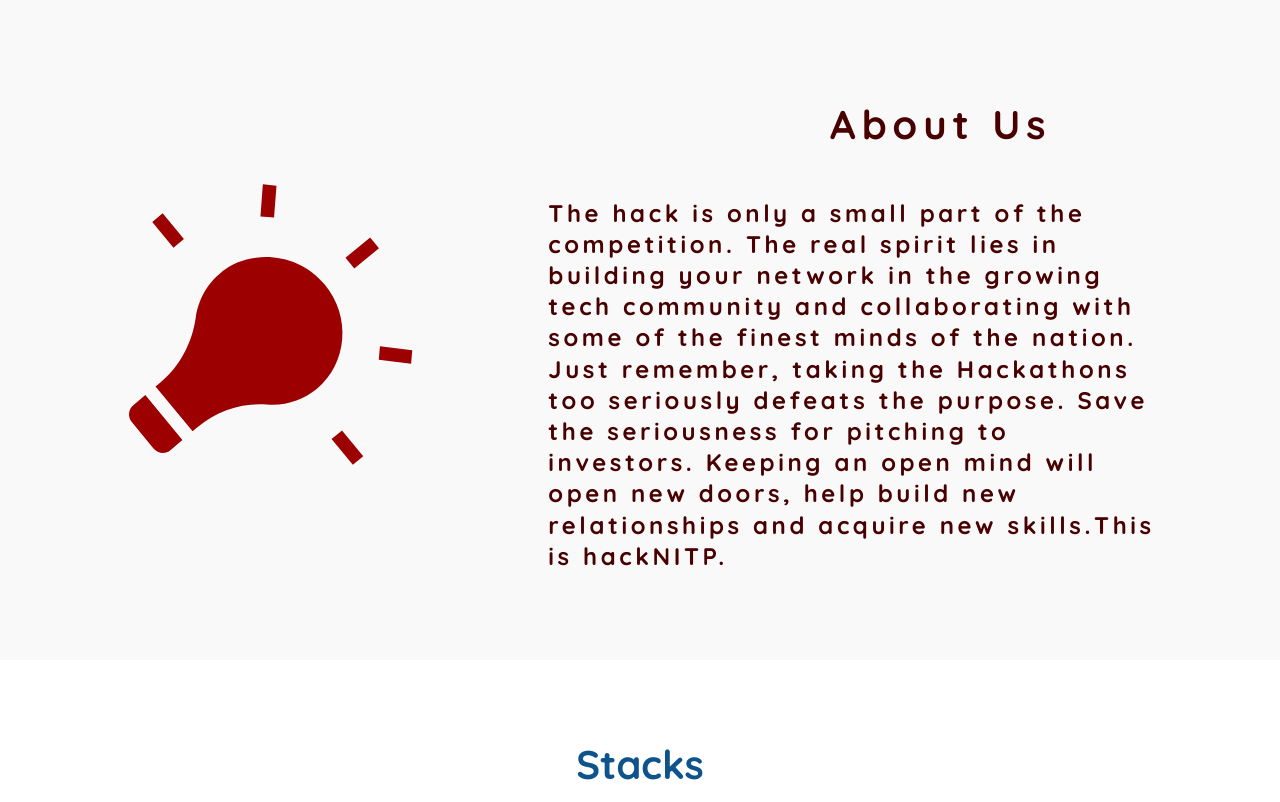
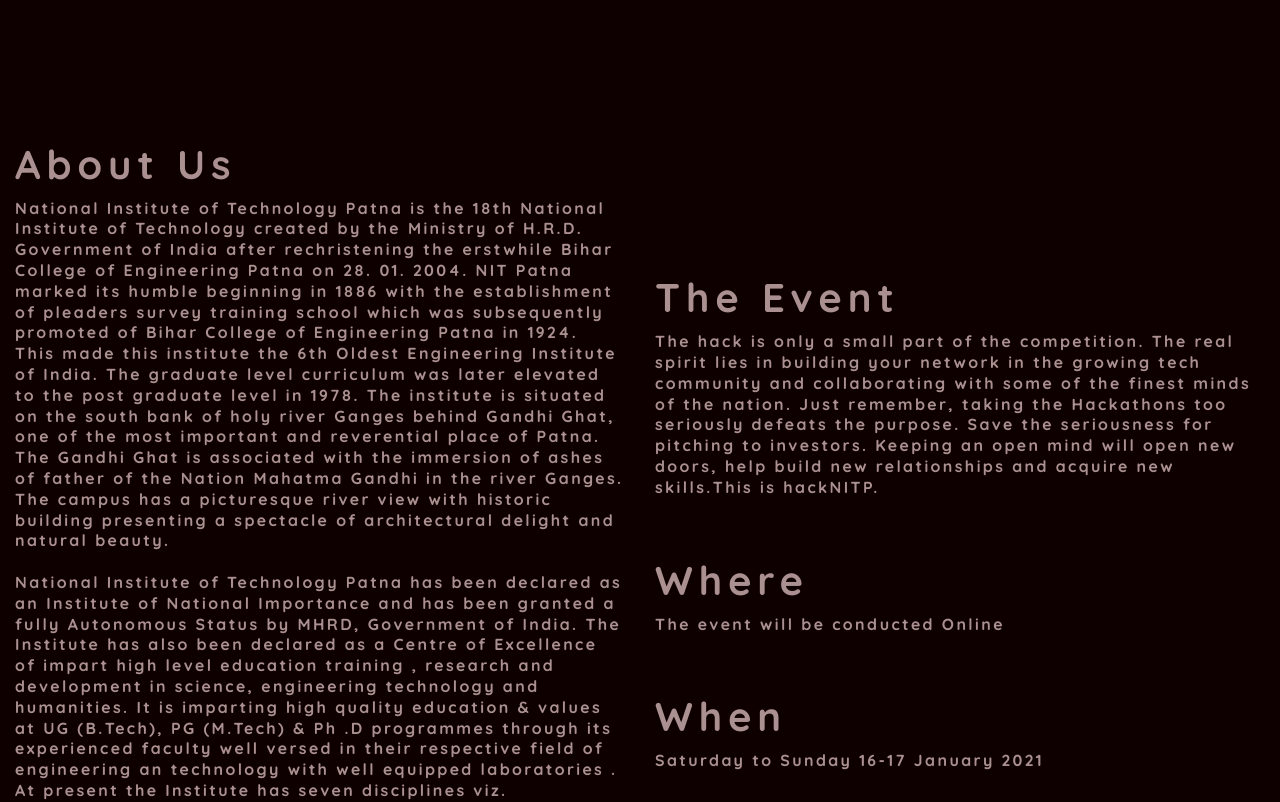
Before and after one commit to HackSlashNITP/hacknitp, a Gatsby site: page / in a window 1280 px wide. Shown: the part 860-1662 px from the top of the page. Built offline with nearby package versions, Linux system fonts and the light colour scheme; Gatsby itself is replaced by a stand-in of ours.

Commit message:
styled added

```diff
--- a/package.json
+++ b/package.json
@@ -19,7 +19,8 @@
     "react": "^16.12.0",
     "react-dom": "^16.12.0",
     "react-helmet": "^6.1.0",
-    "reactstrap": "^8.6.0"
+    "reactstrap": "^8.6.0",
+    "styled-components": "^5.2.1"
   },
   "devDependencies": {
     "prettier": "2.1.1"
--- a/src/components/about.js
+++ b/src/components/about.js
@@ -1,33 +1,73 @@
 import React from "react"
 import idea from "../images/bulb.svg"
+import {Aboutdiv} from "./style"
 
 class About extends React.Component {
   render() {
     return (
       <>
-        <div id="about">
-          <div
-            className="col-md-10 col-sm-12 d-flex align-items-end justify-content-end"
-          >
-            <h1 className="abouttxt" data-aos="zoom-in" data-aos-duration="300">
-              About Us
-            </h1>
-          </div>
+        <Aboutdiv>
           <div className="row d-flex" style={{ minHeight: `40vh` }}>
-            <div className="col-md-5 col-sm-12 d-flex justify-content-center">
-              <div className="row">
-                <img
-                  src={idea}
+            <div className="col-md-6 col-sm-12 d-flex justify-content-center">
+              <div className="row" style={{ marginTop: `5vh` }}>
+                <h1
+                  className="abouttxt"
                   data-aos="zoom-in"
                   data-aos-duration="300"
-                  className="img-fluid idea"
-                  alt="HackNitp 3.0"
-                />
+                >
+                  About Us
+                </h1>
+                <p
+                  className="abouttxt"
+                  data-aos="zoom-in"
+                  data-aos-duration="300"
+                >
+                  National Institute of Technology Patna is the 18th National
+                  Institute of Technology created by the Ministry of H.R.D.
+                  Government of India after rechristening the erstwhile Bihar
+                  College of Engineering Patna on 28. 01. 2004. NIT Patna marked
+                  its humble beginning in 1886 with the establishment of
+                  pleaders survey training school which was subsequently
+                  promoted of Bihar College of Engineering Patna in 1924. This
+                  made this institute the 6th Oldest Engineering Institute of
+                  India. The graduate level curriculum was later elevated to the
+                  post graduate level in 1978. The institute is situated on the
+                  south bank of holy river Ganges behind Gandhi Ghat, one of the
+                  most important and reverential place of Patna. The Gandhi Ghat
+                  is associated with the immersion of ashes of father of the
+                  Nation Mahatma Gandhi in the river Ganges. The campus has a
+                  picturesque river view with historic building presenting a
+                  spectacle of architectural delight and natural beauty.
+                  <br />
+                  <br />
+                  National Institute of Technology Patna has been declared as an
+                  Institute of National Importance and has been granted a fully
+                  Autonomous Status by MHRD, Government of India. The Institute
+                  has also been declared as a Centre of Excellence of impart
+                  high level education training , research and development in
+                  science, engineering technology and humanities. It is
+                  imparting high quality education & values at UG (B.Tech), PG
+                  (M.Tech) & Ph .D programmes through its experienced faculty
+                  well versed in their respective field of engineering an
+                  technology with well equipped laboratories . At present the
+                  Institute has seven disciplines viz. Architecture, Civil
+                  Engineering, Compute Science & Engg., Electrical Engg.,
+                  Electronics & Communication Engg., Information Technology and
+                  Mechanical Engg., and well established departments of physics,
+                  Mathematics and Humanities and Social Science.
+                </p>
               </div>
             </div>
-            <div className="col-md-6 col-sm-12 d-flex justify-content-center">
+            <div className="col-md-6 col-sm-12 d-flex justify-content-center flex-column">
               <div className="row" style={{ marginTop: `5vh` }}>
-                <h4
+                <h1
+                  className="abouttxt"
+                  data-aos="zoom-in"
+                  data-aos-duration="300"
+                >
+                  The Event
+                </h1>
+                <p
                   className="abouttxt"
                   data-aos="zoom-in"
                   data-aos-duration="300"
@@ -40,11 +80,42 @@
                   investors. Keeping an open mind will open new doors, help
                   build new relationships and acquire new skills.This is
                   hackNITP.
-                </h4>
+                </p>
+
+                <h1
+                  style={{ marginTop: `5vh`, width: `100%` }}
+                  className="abouttxt"
+                  data-aos="zoom-in"
+                  data-aos-duration="300"
+                >
+                  Where
+                </h1>
+                <p
+                  className="abouttxt"
+                  data-aos="zoom-in"
+                  data-aos-duration="300"
+                >
+                  The event will be conducted Online
+                </p>
+                <h1
+                  style={{ marginTop: `5vh`, width: `100%` }}
+                  className="abouttxt"
+                  data-aos="zoom-in"
+                  data-aos-duration="300"
+                >
+                  When
+                </h1>
+                <p
+                  className="abouttxt"
+                  data-aos="zoom-in"
+                  data-aos-duration="300"
+                >
+                  Saturday to Sunday 16-17 January 2021
+                </p>
               </div>
             </div>
           </div>
-        </div>
+        </Aboutdiv>
       </>
     )
   }
--- a/src/components/contact.js
+++ b/src/components/contact.js
@@ -52,9 +52,10 @@
                 onSubmit={this.handleSubmit}
                 action="https://formspree.io/f/mgepozpw"
                 method="POST"
+
               >
                 <div class="form-group">
-                  <label for="">Name</label>
+                  <label htmlFor="name">Name</label>
                   <input
                     type="text"
                     class="form-control"
@@ -66,7 +67,7 @@
                   />
                 </div>
                 <div class="form-group">
-                  <label for="">E-mail</label>
+                  <label htmlFor="email">E-mail</label>
                   <input
                     type="email"
                     class="form-control"
@@ -78,7 +79,7 @@
                   />
                 </div>
                 <div class="form-group">
-                  <label for="">Message</label>
+                  <label htmlFor="message">Message</label>
                   <textarea
                     class="form-control"
                     name="message"
--- /dev/null
+++ b/src/components/style.js
@@ -0,0 +1,19 @@
+import styled from "styled-components"
+
+export const Aboutdiv = styled.div`
+  background-color: #0f0000;
+  margin-top: 10vh;
+  padding-bottom: 10vh;
+  padding-top: 15vh;
+  .abouttxt {
+    font-family: "Quicksand";
+    font-style: normal;
+    font-weight: bold;
+    line-height: 130.2%;
+    /* or 33px */
+
+    letter-spacing: 0.15em;
+
+    color: #aa9090;
+  }
+`
```
Also changed, not shown: 1 other file.
